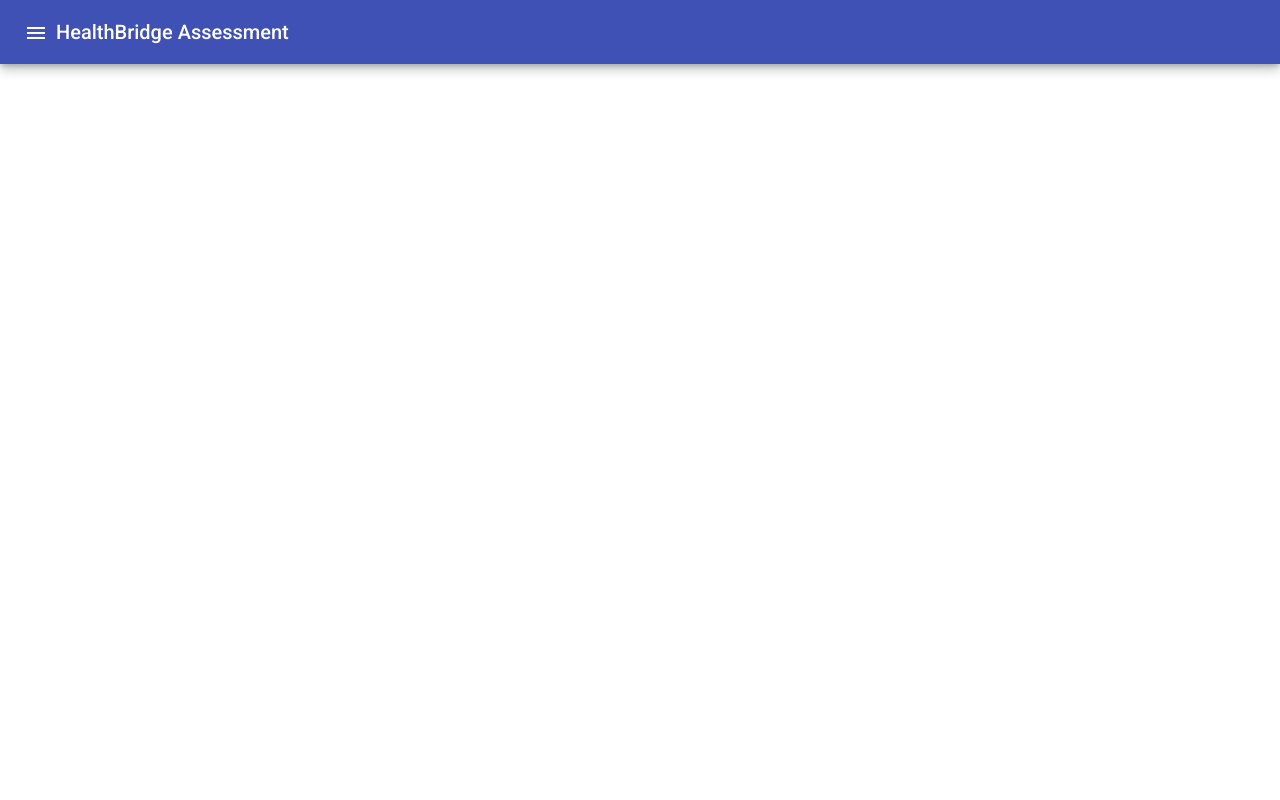
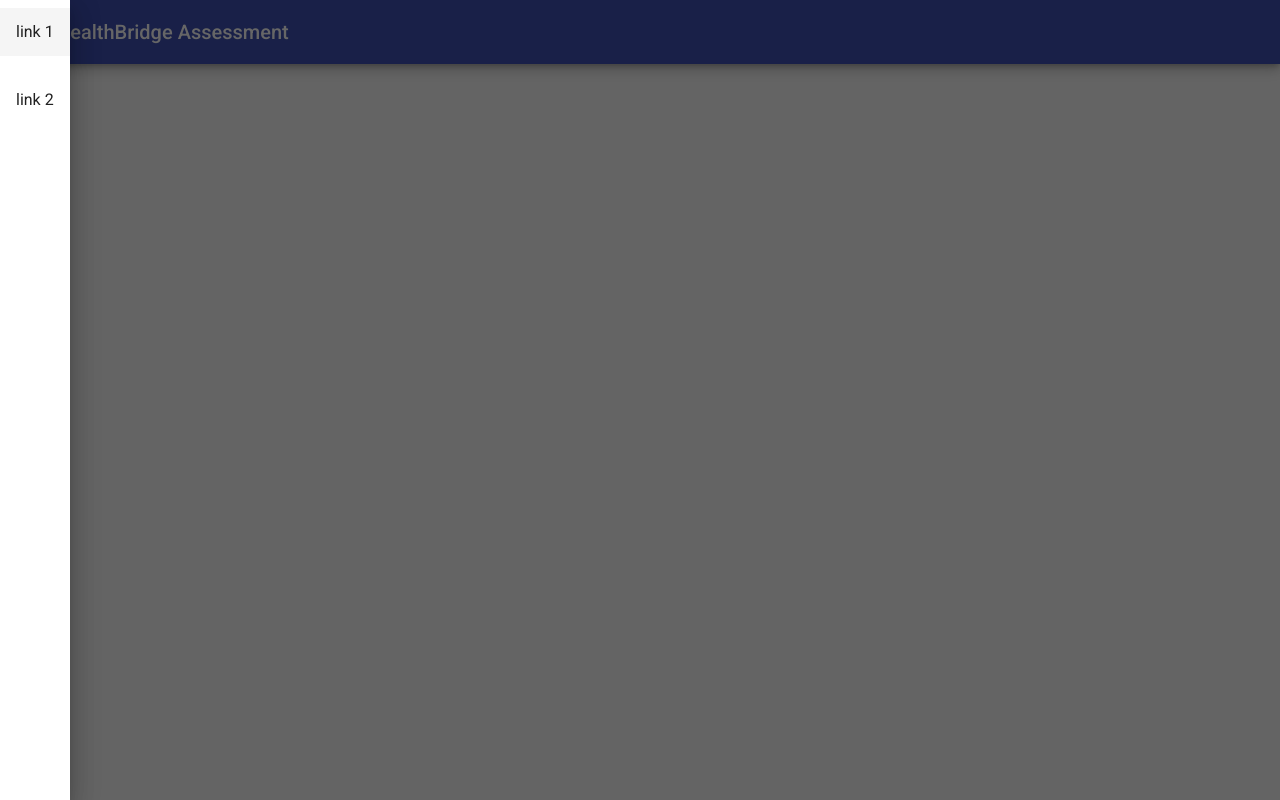
Before and after one commit to Faballion/healthbridge, an Angular app: page / in a window 1280 px wide. Both pictures are taken after a click on the button "menu". Built offline with nearby package versions, Linux system fonts and the light colour scheme.

Commit message:
Add basic sidenav component with toggle

```diff
--- a/src/app/app.component.css
+++ b/src/app/app.component.css
@@ -0,0 +1,24 @@
+.all-wrap {
+    min-height: 100vh;
+}
+
+.page-wrap {
+    display: flex;
+    flex-direction: column;
+    min-height: 100vh;
+}
+
+.content {
+    flex: 1;
+    margin-top: 15px;
+}
+
+main {
+    display: flex;
+    flex-direction: column;
+}
+
+main > *:not(router-outlet) {
+    flex: 1;
+    display: block;
+}
--- a/src/app/app.component.html
+++ b/src/app/app.component.html
@@ -1,2 +1,14 @@
-<app-toolbar></app-toolbar>
-<router-outlet></router-outlet>
+<mat-sidenav-container class="all-wrap">
+
+  <mat-sidenav #sidenav mode="over">
+    <app-sidenav (toggleEvent)="sidenav.toggle()"></app-sidenav>
+  </mat-sidenav>
+
+  <div class="page-wrap">
+    <app-toolbar (toggleEvent)="sidenav.toggle()"></app-toolbar>
+    <main class="content">
+      <router-outlet></router-outlet>
+    </main>
+  </div>
+
+</mat-sidenav-container>
--- a/src/app/app.component.ts
+++ b/src/app/app.component.ts
@@ -7,4 +7,11 @@ import { Component } from '@angular/core';
 })
 export class AppComponent {
   title = 'health-bridge-assessment';
+
+  isSideNavOpened = false;
+
+  toggleSideNav(open: boolean) {
+    this.isSideNavOpened = open;
+  }
+
 }
--- a/src/app/app.module.ts
+++ b/src/app/app.module.ts
@@ -6,15 +6,18 @@ import { AppComponent } from './app.component';
 import { BrowserAnimationsModule } from '@angular/platform-browser/animations';
 
 import { MatToolbarModule } from '@angular/material/toolbar';
+import { MatSidenavModule } from '@angular/material/sidenav';
 import { MatIconModule } from '@angular/material/icon';
 import { MatButtonModule } from '@angular/material/button';
 import { MatListModule } from '@angular/material/list';
 import { ToolbarComponent } from './components/toolbar/toolbar.component';
+import { SidenavComponent } from './components/sidenav/sidenav.component';
 
 @NgModule({
   declarations: [
     AppComponent,
-    ToolbarComponent
+    ToolbarComponent,
+    SidenavComponent
   ],
   imports: [
     BrowserModule,
@@ -22,6 +25,7 @@ import { ToolbarComponent } from './components/toolbar/toolbar.component';
     BrowserAnimationsModule,
     // Material Modules
     MatToolbarModule,
+    MatSidenavModule,
     MatIconModule,
     MatButtonModule,
     MatListModule,
--- /dev/null
+++ b/src/app/components/sidenav/sidenav.component.html
@@ -0,0 +1,5 @@
+<mat-nav-list>
+    <a mat-list-item href="#" (click)="toggleSideNav()">link 1</a>
+    <br>
+    <a mat-list-item href="#" (click)="toggleSideNav()">link 2</a>
+</mat-nav-list>
--- /dev/null
+++ b/src/app/components/sidenav/sidenav.component.ts
@@ -0,0 +1,22 @@
+import { Component, OnInit, Output, EventEmitter } from '@angular/core';
+
+@Component({
+  selector: 'app-sidenav',
+  templateUrl: './sidenav.component.html',
+  styleUrls: ['./sidenav.component.css']
+})
+export class SidenavComponent implements OnInit {
+
+  @Output() toggleEvent = new EventEmitter<boolean>();
+
+  constructor() { }
+
+  ngOnInit(): void {
+  }
+
+  toggleSideNav() {
+    this.toggleEvent.emit();
+  }
+
+
+}
--- a/src/app/components/toolbar/toolbar.component.html
+++ b/src/app/components/toolbar/toolbar.component.html
@@ -1,7 +1,7 @@
 <div class="navbar-header mat-elevation-z6">
     <mat-toolbar color="primary">
       <mat-toolbar-row>
-        <button mat-icon-button>
+        <button mat-icon-button (click)="toggleSideNav()">
           <mat-icon>menu</mat-icon>
         </button>
         <span>HealthBridge Assessment</span>
--- a/src/app/components/toolbar/toolbar.component.ts
+++ b/src/app/components/toolbar/toolbar.component.ts
@@ -7,9 +7,18 @@ import { Component, OnInit, EventEmitter, Output } from '@angular/core';
 })
 export class ToolbarComponent implements OnInit {
 
+  isOpen = false;
+  @Output() toggleEvent = new EventEmitter<boolean>();
+
   constructor() { }
 
   ngOnInit(): void {
   }
 
+  toggleSideNav() {
+    this.isOpen = !this.isOpen;
+    this.toggleEvent.emit(this.isOpen);
+  }
+
+
 }
```
Also changed, not shown: src/app/components/sidenav/sidenav.component.css (added), 1 other file (tests, documents, lock files or other folders).
